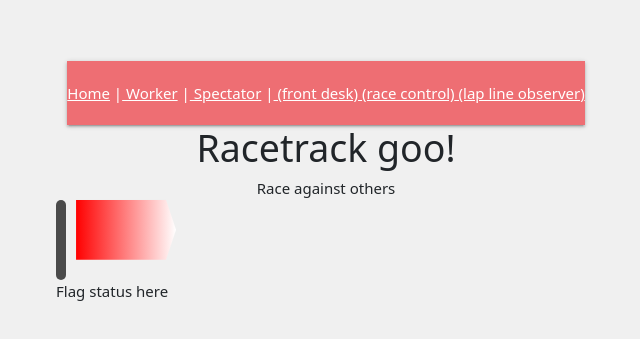
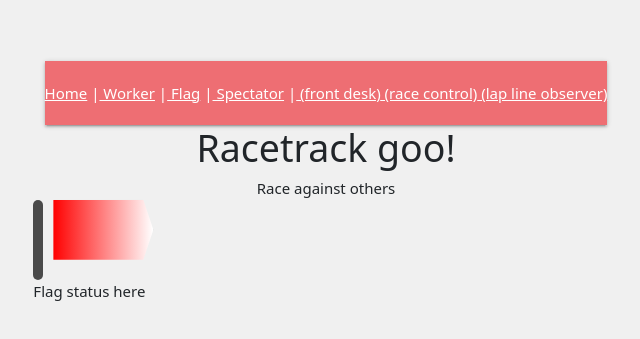
Before and after one commit to lackdd/racetrack, a React (Vite) app in the folder client/: page / in a window 1280 px wide. Shown: the part 211-550 px from the top of the page, without its empty margins (314-954 px from the left). Built offline with nearby package versions, Linux system fonts and the light colour scheme; no server answers.

Commit message:
Save local changes before merging

```diff
--- a/client/src/components/login-and-main/navigatorLayout.jsx
+++ b/client/src/components/login-and-main/navigatorLayout.jsx
@@ -7,6 +7,7 @@ function NavigatorLayout() {
         <nav>
             <Link to="/">Home</Link> |
             <Link to="/worker"> Worker</Link> |
+            <Link to={'/flagPage'}> Flag</Link> |
             <Link to={'/spectator'}> Spectator</Link> |
             <Link to={'/front-desk'}> (front desk)</Link>
             <Link to={'/race-control'}> (race control)</Link>
--- a/client/src/components/race-control/race-control.jsx
+++ b/client/src/components/race-control/race-control.jsx
@@ -31,6 +31,8 @@ function RaceControl() {
                     </li>
                 ))}
             </ul>
+
+            <button>Danger!</button>
         </div>
     );
 }
--- a/client/src/components/spectator/spectator.jsx
+++ b/client/src/components/spectator/spectator.jsx
@@ -1,7 +1,7 @@
 import { io } from "socket.io-client";
 import { useState, useEffect, useRef } from "react";
 
-const socket = io("http://localhost:5173");
+const socket = io("http://localhost:3000");
 
 function Spectator() {
     const [raceDrivers, setRaceDrivers] = useState([]); // State to store data
```
